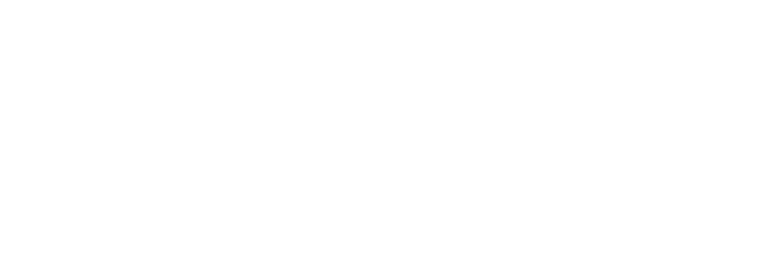
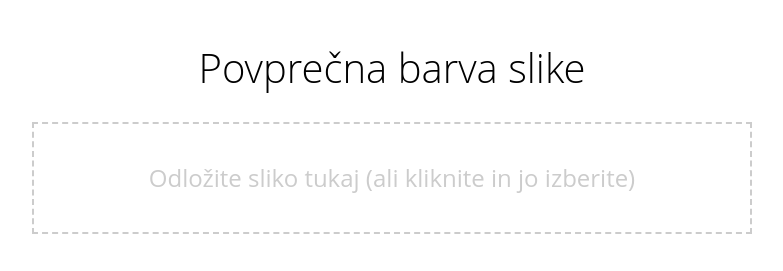
Before and after one commit to DomenHumar/UVP-projektna-naloga, a plain HTML site: page template.html in a window 1280 px wide. Shown: the whole page, without its empty margins (248-1031 px from the left). Drawn offline with Linux system fonts and the light colour scheme.

Commit message:
Dodelal HTML

```diff
--- a/template.html
+++ b/template.html
@@ -4,4 +4,12 @@
         <title>Povprečna barva slike</title>
         <link href="stil.css" rel="stylesheet" type="text/css">
     </head>
+    <body>
+        <h1>Povprečna barva slike</h1>
+        <div id="target">
+            Odložite sliko tukaj (ali kliknite in jo izberite)
+            <input type="file" id="upload" multiple />
+        </div>
+        <div id="footer"></div>
+    </body>
 </html>
```
